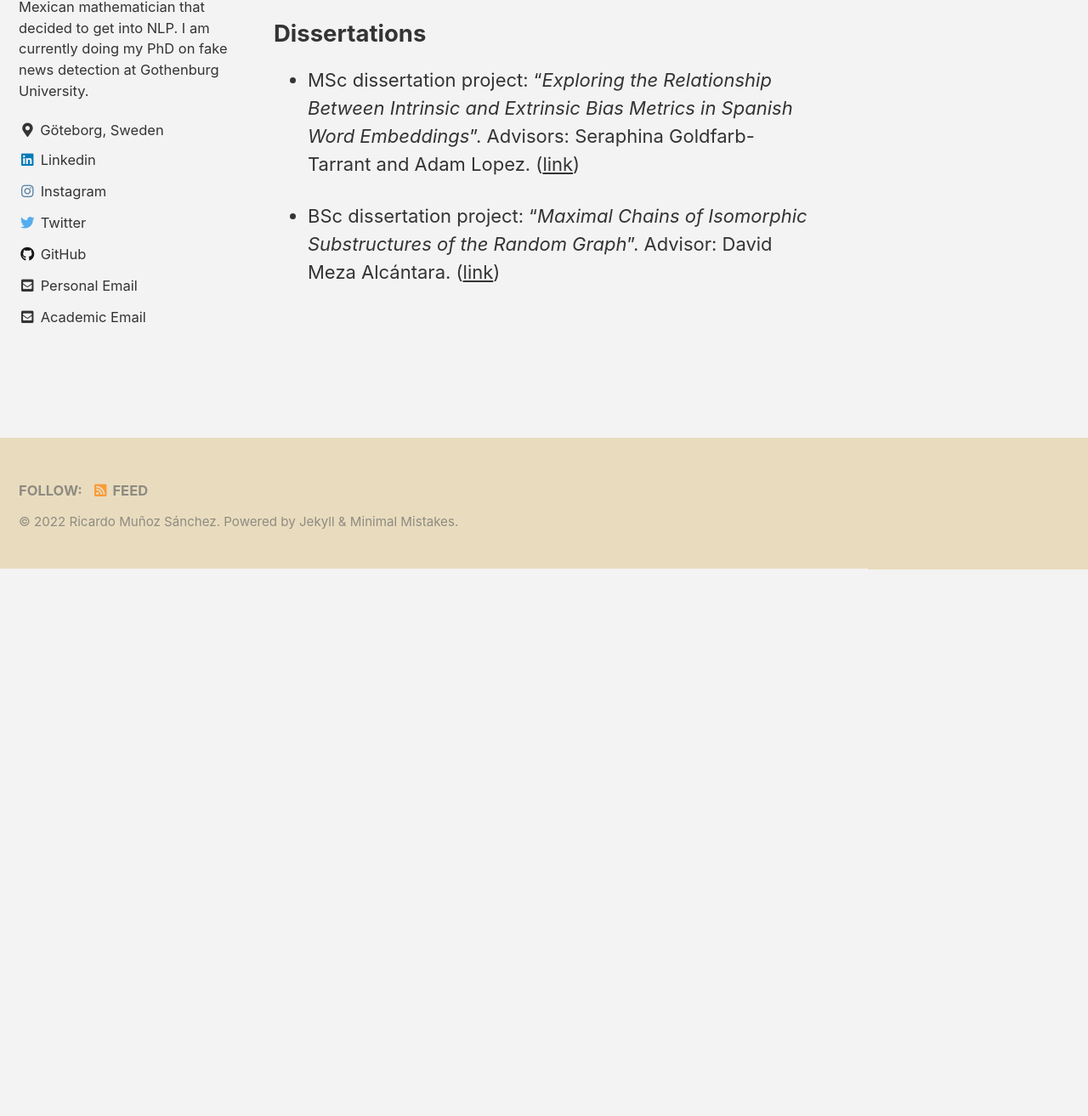
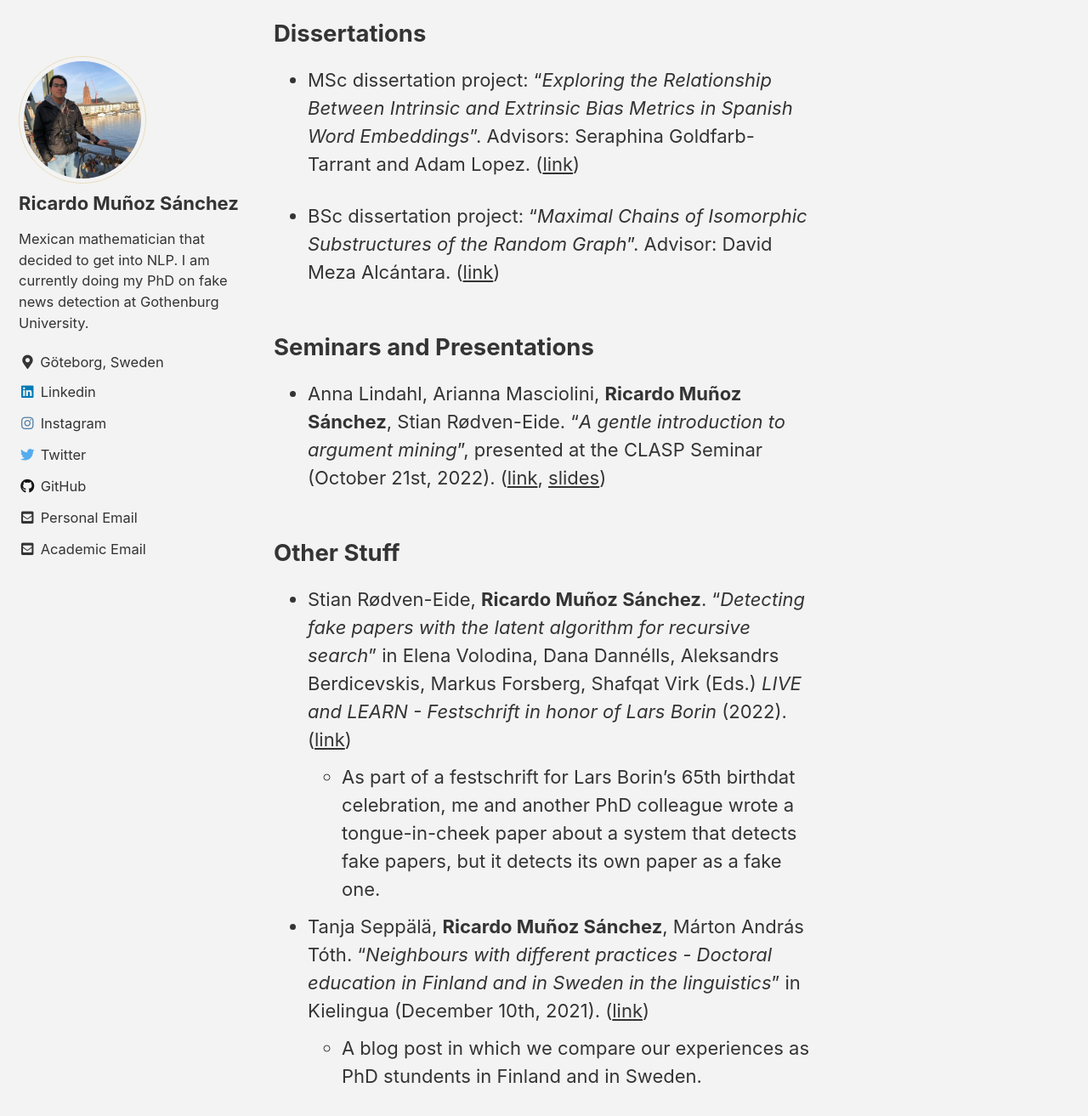
Before and after one commit to rimusa/rimusa.github.io, a Jekyll site: the page built from docs/_pages/research.md, in a window 1280 px wide and 1400 px high, scrolled down 730 px. Shown: the top 1313 px of the window at 85% size. Built offline with Jekyll 4.4.1, drawn with Linux system fonts in a browser that asks for light colours; cached includes are drawn as plain includes; some of the changed text lies outside the part shown.

Commit message:
Added non-paper publications and presentations

```diff
--- a/docs/_pages/research.md
+++ b/docs/_pages/research.md
@@ -12,7 +12,7 @@ Here you can find my papers and other projects I've been a part of.
 
 - **Ricardo Muñoz Sánchez**\*, Eric Johansson\*, Shakila Tayefeh\*, Shreyash Kad\*. "_A First Attempt at Unreliable News Detection in Swedish_". Rest-UP 2 workshop, co-located with LREC 2022. ([link](https://aclanthology.org/2022.restup-1.1/), [presentation](../documents/presentations/A%20first%20attempt%20at%20unreliable%20news%20detection%20in%20Swedish.pdf))
 
-- Seraphina Goldfarb-Tarrant\*, Rebecca Marchant\*, **Ricardo Muñoz Sanchez**\*, Mugdha Pandya\*, Adam Lopez.
+- Seraphina Goldfarb-Tarrant\*, Rebecca Marchant\*, **Ricardo Muñoz Sánchez**\*, Mugdha Pandya\*, Adam Lopez.
 "_Intrinsic Bias Metrics Do Not Correlate with Application Bias_". ACL-IJCNLP 2021. ([link](https://aclanthology.org/2021.acl-long.150/))
 
 
@@ -24,3 +24,17 @@ Here you can find my papers and other projects I've been a part of.
 - MSc dissertation project: "_Exploring the Relationship Between Intrinsic and Extrinsic Bias Metrics in Spanish Word Embeddings_". Advisors: Seraphina Goldfarb-Tarrant and Adam Lopez. ([link](https://github.com/rimusa/embedding_bias/blob/master/documents/MSc_Dissertation.pdf))
 
 - BSc dissertation project: "_Maximal Chains of Isomorphic Substructures of the Random Graph_". Advisor: David Meza Alcántara. ([link](http://132.248.9.195/ptd2018/septiembre/0780018/Index.html))
+
+
+## Seminars and Presentations
+
+- Anna Lindahl, Arianna Masciolini, **Ricardo Muñoz Sánchez**, Stian Rødven-Eide. "_A gentle introduction to argument mining_", presented at the CLASP Seminar (October 21st, 2022). ([link](https://gu-clasp.github.io/events/seminars/2022-10-21/), [slides](../documents/presentations/A%20gentle%20introduction%20to%20argument%20mining.pdf))
+
+
+## Other Stuff
+
+- Stian Rødven-Eide, **Ricardo Muñoz Sánchez**. "_Detecting fake papers with the latent algorithm for recursive search_" in Elena Volodina, Dana Dannélls, Aleksandrs Berdicevskis, Markus Forsberg, Shafqat Virk (Eds.) _LIVE and LEARN - Festschrift in honor of Lars Borin_ (2022). ([link](https://gupea.ub.gu.se/handle/2077/74254))
+    - As part of a festschrift for Lars Borin's 65th birthdat celebration, me and another PhD colleague wrote a tongue-in-cheek paper about a system that detects fake papers, but it detects its own paper as a fake one.
+
+- Tanja Seppälä, **Ricardo Muñoz Sánchez**, Márton András Tóth. "_Neighbours with different practices - Doctoral education in Finland and in Sweden in the linguistics_" in Kielingua (December 10th, 2021). ([link](https://www.kielingua.com/post/neighbours-with-different-practices-doctoral-education-in-finland-and-in-sweden-in-the-linguistics))
+    - A blog post in which we compare our experiences as PhD stundents in Finland and in Sweden.
```
Also changed, not shown: 1 other file.
